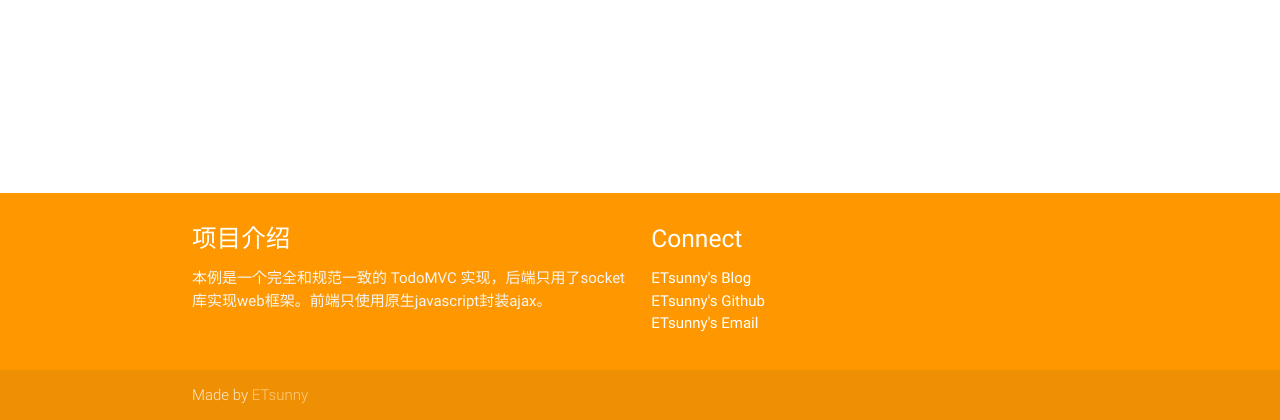
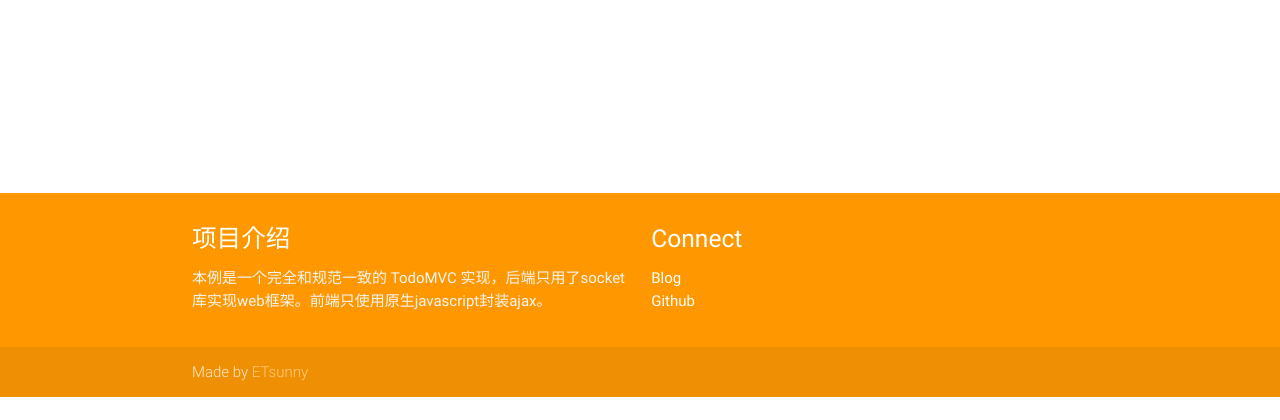
Before and after one commit to ETsunny/todos, a Python web app: template templates/todo_index.html in a window 1280 px wide. Shown: the part 555-975 px from the top of the page. After the commit the page ends 952 px from the top, so only its background shows below. Run offline with Jinja, Linux system fonts and the light colour scheme; the template is opened without the code that fills it, so the values that code supplies are empty; some libraries are stand-ins or nearby versions.

Commit message:
添加github链接

```diff
--- a/templates/todo_index.html
+++ b/templates/todo_index.html
@@ -3,34 +3,13 @@
 <head>
     <meta http-equiv="Content-Type" content="text/html; charset=UTF-8"/>
     <meta name="viewport" content="width=device-width, initial-scale=1, maximum-scale=1.0"/>
-    <title>TO</title>
+    <title>todos</title>
 
     <!-- CSS  -->
+    <link href="/static?file=index.css" rel="stylesheet">
     <link href="https://fonts.googleapis.com/icon?family=Material+Icons" rel="stylesheet">
     <link rel="stylesheet" href="https://cdnjs.cloudflare.com/ajax/libs/materialize/0.100.1/css/materialize.min.css">
-    <style>
-        body {
-            display: flex;
-            min-height: 100vh;
-            flex-direction: column;
-        }
 
-        main {
-            flex: 1 0 auto;
-        }
-
-        .icon-block {
-            padding: 0 15px;
-        }
-
-        .icon-block .material-icons {
-            font-size: inherit;
-        }
-
-        .complete {
-            text-decoration: line-through;
-        }
-    </style>
 </head>
 <body>
 
@@ -96,9 +75,8 @@
             <div class="col l3 s12">
                 <h5 class="white-text">Connect</h5>
                 <ul>
-                    <li><a class="white-text" href="#!">ETsunny's Blog</a></li>
-                    <li><a class="white-text" href="#!">ETsunny's Github</a></li>
-                    <li><a class="white-text" href="#!">ETsunny's Email</a></li>
+                    <li><a class="white-text" href="#!">Blog</a></li>
+                    <li><a class="white-text" href="https://github.com/ETsunny/todos">Github</a></li>
                 </ul>
             </div>
         </div>
```
Also changed, not shown: static/index.css (added, +21 -0 lines), 1 other file.
